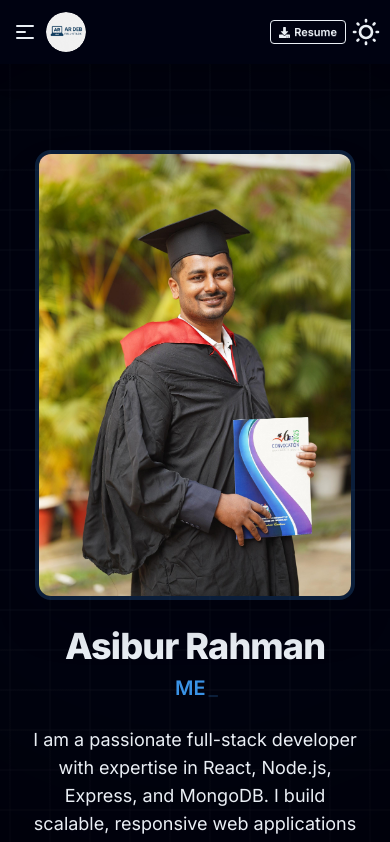
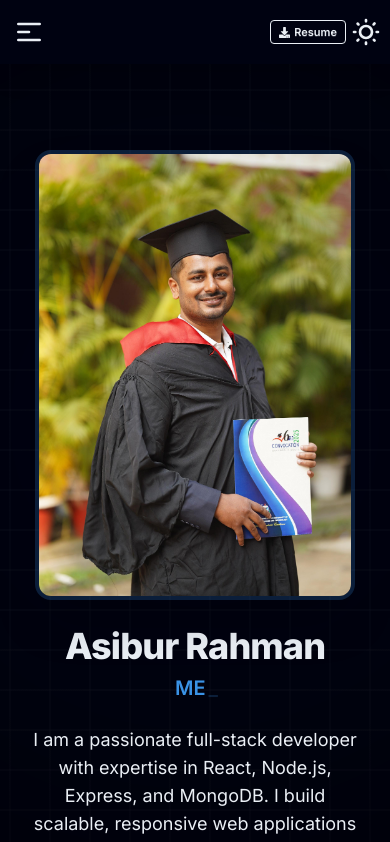
Before and after one commit to asiburrahman/portfolio_react, a Next.js app: page / in a window 390 px wide. Shown: the top 842 px of the page. Built offline with nearby package versions, Linux system fonts and the light colour scheme.

Commit message:
Hide logo on mobile and increase hamburger icon size

```diff
--- a/src/components/Navbar.jsx
+++ b/src/components/Navbar.jsx
@@ -52,7 +52,7 @@ const Navbar = () => (
             <div className="navbar-start flex-1 flex items-center">
                 <div className="dropdown">
                     <div tabIndex={0} role="button" className="btn btn-ghost lg:hidden p-1 min-h-0 h-auto">
-                        <svg xmlns="http://www.w3.org/2000/svg" className="h-6 w-6" fill="none" viewBox="0 0 24 24" stroke="currentColor">
+                        <svg xmlns="http://www.w3.org/2000/svg" className="h-8 w-8" fill="none" viewBox="0 0 24 24" stroke="currentColor">
                             <path strokeLinecap="round" strokeLinejoin="round" strokeWidth="2" d="M4 6h16M4 12h8m-8 6h16" />
                         </svg>
                     </div>
@@ -63,7 +63,7 @@ const Navbar = () => (
                         {link}
                     </ul>
                 </div>
-                <button onClick={() => scrollToSection("hero")} className="avatar ml-1">
+                <button onClick={() => scrollToSection("hero")} className="avatar ml-1 hidden lg:block">
                     <div className="w-10 h-10 md:w-12 md:h-12 rounded-full relative">
                         <Image src="/logo.jpg" alt="Logo" fill className="rounded-full object-cover" sizes="(max-width: 768px) 40px, 48px" />
                     </div>
```
